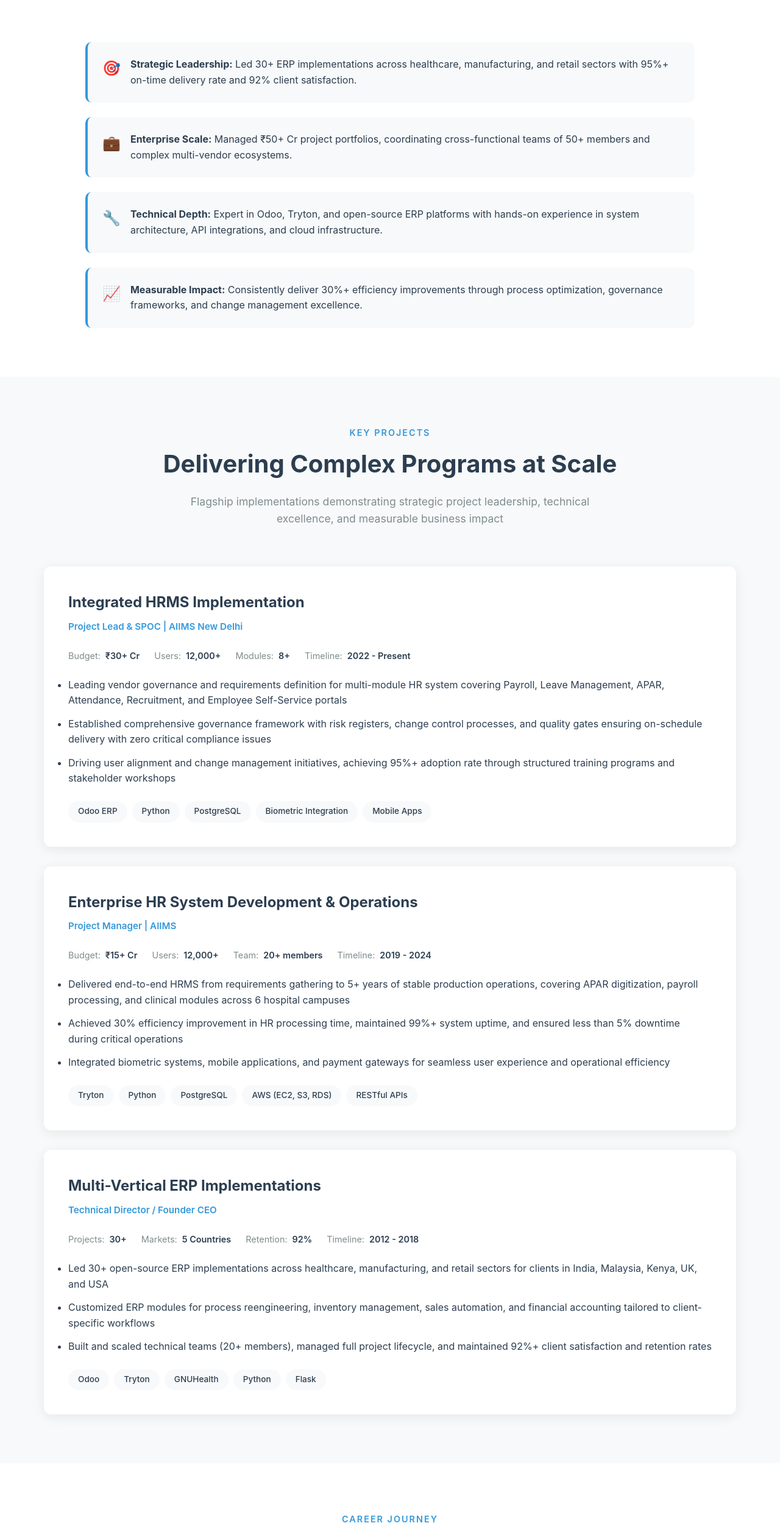
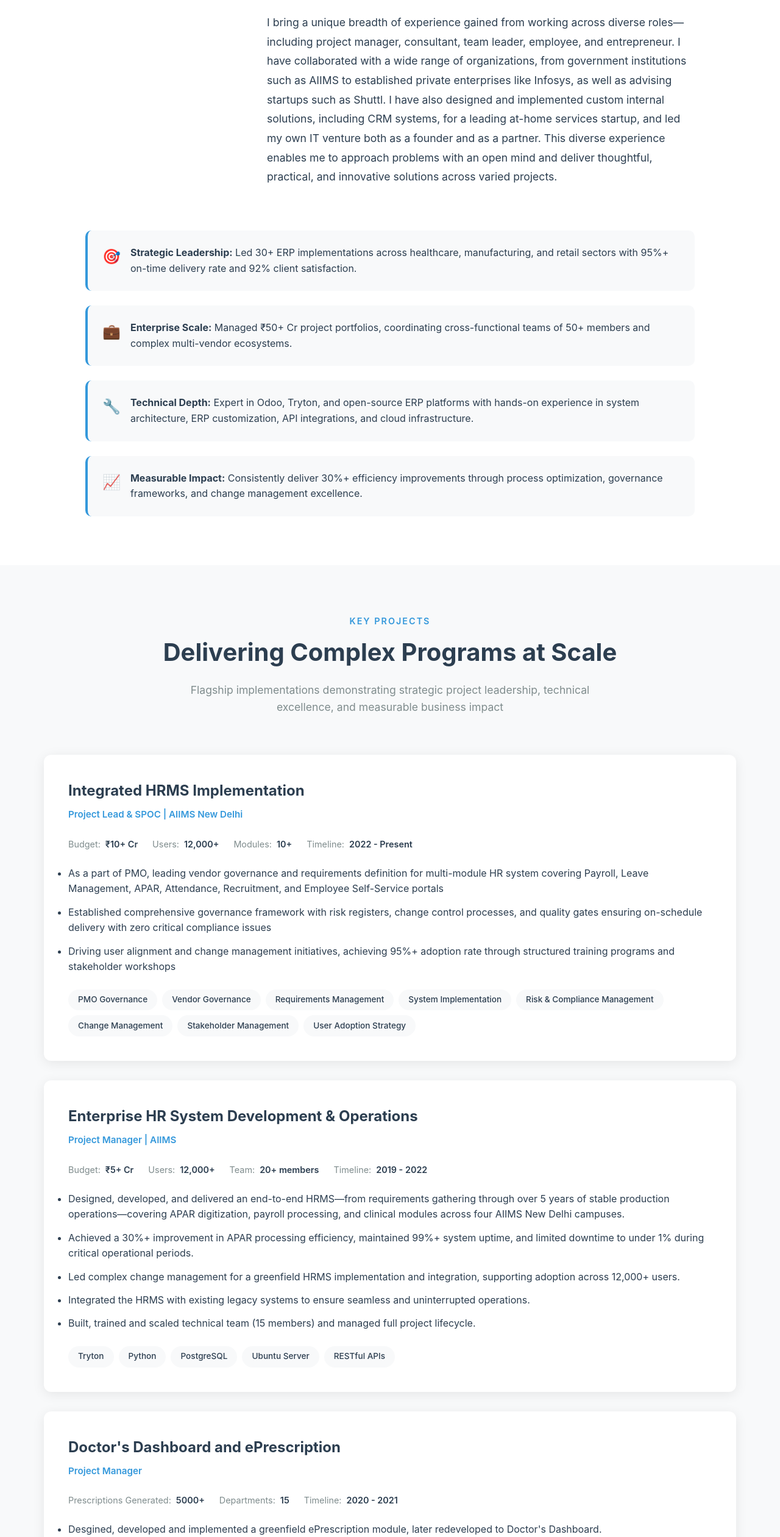
Before and after one commit to bansalprakhar/bansalprakhar.github.io, a plain HTML site: page index.html in a window 1280 px wide. Shown: the part 1425-3946 px from the top of the page at 61% size. Drawn offline with Linux system fonts and the light colour scheme.

Commit message:
Added projects and realigned

```diff
--- a/index.html
+++ b/index.html
@@ -807,6 +807,17 @@
                             transitioning to enterprise project management, I bring both entrepreneurial thinking and
                             structured PMO methodologies to complex technology initiatives.
                         </p>
+
+                        <p class="about-text">
+                            I bring a unique breadth of experience gained from working across diverse roles—including
+                            project manager, consultant, team leader, employee, and entrepreneur. I have collaborated
+                            with a wide range of organizations, from government institutions such as AIIMS to
+                            established private enterprises like Infosys, as well as advising startups such as Shuttl.
+                            I have also designed and implemented custom internal solutions, including CRM systems, for
+                            a leading at-home services startup, and led my own IT venture both as a founder and as a
+                            partner. This diverse experience enables me to approach problems with an open mind and
+                            deliver thoughtful, practical, and innovative solutions across varied projects.
+                        </p>
                     </div>
                 </div>
 
@@ -830,7 +841,8 @@
                         <div class="highlight-icon">🔧</div>
                         <div class="highlight-text">
                             <strong>Technical Depth:</strong> Expert in Odoo, Tryton, and open-source ERP platforms with
-                            hands-on experience in system architecture, API integrations, and cloud infrastructure.
+                            hands-on experience in system architecture, ERP customization, API integrations, and cloud
+                            infrastructure.
                         </div>
                     </div>
                     <div class="highlight-item">
@@ -867,7 +879,7 @@
                     <div class="project-meta">
                         <div class="meta-item">
                             <span class="meta-label">Budget:</span>
-                            <span class="meta-value">₹30+ Cr</span>
+                            <span class="meta-value">₹10+ Cr</span>
                         </div>
                         <div class="meta-item">
                             <span class="meta-label">Users:</span>
@@ -875,7 +887,7 @@
                         </div>
                         <div class="meta-item">
                             <span class="meta-label">Modules:</span>
-                            <span class="meta-value">8+</span>
+                            <span class="meta-value">10+</span>
                         </div>
                         <div class="meta-item">
                             <span class="meta-label">Timeline:</span>
@@ -883,8 +895,9 @@
                         </div>
                     </div>
                     <ul class="project-description">
-                        <li>Leading vendor governance and requirements definition for multi-module HR system covering
-                            Payroll, Leave Management, APAR, Attendance, Recruitment, and Employee Self-Service portals
+                        <li>As a part of PMO, leading vendor governance and requirements definition for multi-module HR
+                            system covering Payroll, Leave Management, APAR, Attendance, Recruitment, and Employee
+                            Self-Service portals
                         </li>
                         <li>Established comprehensive governance framework with risk registers, change control
                             processes, and quality gates ensuring on-schedule delivery with zero critical compliance
@@ -893,11 +906,14 @@
                             through structured training programs and stakeholder workshops</li>
                     </ul>
                     <div class="project-tech">
-                        <span class="tech-tag">Odoo ERP</span>
-                        <span class="tech-tag">Python</span>
-                        <span class="tech-tag">PostgreSQL</span>
-                        <span class="tech-tag">Biometric Integration</span>
-                        <span class="tech-tag">Mobile Apps</span>
+                        <span class="tech-tag">PMO Governance</span>
+                        <span class="tech-tag">Vendor Governance</span>
+                        <span class="tech-tag">Requirements Management</span>
+                        <span class="tech-tag">System Implementation</span>
+                        <span class="tech-tag">Risk & Compliance Management</span>
+                        <span class="tech-tag">Change Management</span>
+                        <span class="tech-tag">Stakeholder Management</span>
+                        <span class="tech-tag">User Adoption Strategy</span>
                     </div>
                 </div>
 
@@ -912,7 +928,7 @@
                     <div class="project-meta">
                         <div class="meta-item">
                             <span class="meta-label">Budget:</span>
-                            <span class="meta-value">₹15+ Cr</span>
+                            <span class="meta-value">₹5+ Cr</span>
                         </div>
                         <div class="meta-item">
                             <span class="meta-label">Users:</span>
@@ -924,23 +940,77 @@
                         </div>
                         <div class="meta-item">
                             <span class="meta-label">Timeline:</span>
-                            <span class="meta-value">2019 - 2024</span>
+                            <span class="meta-value">2019 - 2022</span>
                         </div>
                     </div>
                     <ul class="project-description">
-                        <li>Delivered end-to-end HRMS from requirements gathering to 5+ years of stable production
-                            operations, covering APAR digitization, payroll processing, and clinical modules across 6
-                            hospital campuses</li>
-                        <li>Achieved 30% efficiency improvement in HR processing time, maintained 99%+ system uptime,
-                            and ensured less than 5% downtime during critical operations</li>
-                        <li>Integrated biometric systems, mobile applications, and payment gateways for seamless user
-                            experience and operational efficiency</li>
+                        <li>
+                            Designed, developed, and delivered an end-to-end HRMS—from requirements gathering through
+                            over 5 years of stable production operations—covering APAR digitization, payroll
+                            processing, and clinical modules across four AIIMS New Delhi campuses.
+                        </li>
+                        <li>
+                            Achieved a 30%+ improvement in APAR processing efficiency, maintained 99%+ system uptime,
+                            and limited downtime to under 1% during critical operational periods.
+                        </li>
+                        <li>
+                            Led complex change management for a greenfield HRMS implementation and integration,
+                            supporting adoption across 12,000+ users.
+                        </li>
+                        <li>
+                            Integrated the HRMS with existing legacy systems to ensure seamless and uninterrupted
+                            operations.
+                        </li>
+                        <li>Built, trained and scaled technical team (15 members) and managed full project lifecycle.
+                        </li>
                     </ul>
                     <div class="project-tech">
                         <span class="tech-tag">Tryton</span>
                         <span class="tech-tag">Python</span>
                         <span class="tech-tag">PostgreSQL</span>
-                        <span class="tech-tag">AWS (EC2, S3, RDS)</span>
+                        <span class="tech-tag">Ubuntu Server</span>
+                        <span class="tech-tag">RESTful APIs</span>
+                    </div>
+                </div>
+
+                <div class="project-card">
+                    <div class="project-header">
+                        <div>
+                            <h3 class="project-title">Doctor's Dashboard and ePrescription</h3>
+                            <div class="project-role">Project Manager</div>
+                        </div>
+                    </div>
+                    <div class="project-meta">
+                        <div class="meta-item">
+                            <span class="meta-label">Prescriptions Generated:</span>
+                            <span class="meta-value">5000+</span>
+                        </div>
+                        <div class="meta-item">
+                            <span class="meta-label">Departments:</span>
+                            <span class="meta-value">15</span>
+                        </div>
+                        <!-- <div class="meta-item">
+                            <span class="meta-label"></span>
+                            <span class="meta-value"></span>
+                        </div> -->
+                        <div class="meta-item">
+                            <span class="meta-label">Timeline:</span>
+                            <span class="meta-value">2020 - 2021</span>
+                        </div>
+                    </div>
+                    <ul class="project-description">
+                        <li>Desgined, developed and implemented a greenfield ePrescription module, later redeveloped to
+                            Doctor's Dashboard.
+                        </li>
+                        <li>Created unique systems to reach lastmile connectivity for prescription availability for
+                            low-tech patients during COVID times.</li>
+                        <li>Helped residents to generate meaningful analysis of the data generated.</li>
+                    </ul>
+                    <div class="project-tech">
+                        <span class="tech-tag">Tryton</span>
+                        <span class="tech-tag">Python</span>
+                        <span class="tech-tag">PostgreSQL</span>
+                        <span class="tech-tag">Flask</span>
                         <span class="tech-tag">RESTful APIs</span>
                     </div>
                 </div>
@@ -1007,7 +1077,7 @@
                     <h3 class="timeline-title">Senior Project Manager (ERP & IT Projects)</h3>
                     <p class="timeline-company">All India Institute of Medical Sciences, New Delhi</p>
                     <ul class="timeline-description">
-                        <li>Serve as SPOC for ₹30+ Cr integrated HRMS implementation managing vendor governance and
+                        <li>Serve as SPOC for ₹15+ Cr integrated HRMS implementation managing vendor governance and
                             stakeholder alignment</li>
                         <li>Reduced vendor issue resolution time by 20% through structured escalation protocols</li>
                         <li>Oversee ISO 27001 compliance achieving zero critical findings across all systems</li>
@@ -1072,6 +1142,18 @@
 
             <div class="skills-grid">
                 <div class="skill-category">
+                    <h3>Leadership & Strategy</h3>
+                    <ul class="skill-list">
+                        <li>Cross-Functional Team Leadership (50+)</li>
+                        <li>Stakeholder Engagement & Communication</li>
+                        <li>Change Management & Transformation</li>
+                        <li>Process Optimization & Reengineering</li>
+                        <li>Conflict Resolution & Negotiation</li>
+                        <li>Training & Mentorship Programs</li>
+                        <li>Strategic Planning & Execution</li>
+                    </ul>
+                </div>
+                <div class="skill-category">
                     <h3>Program & Project Management</h3>
                     <ul class="skill-list">
                         <li>Agile, SAFe, Waterfall, Hybrid Methodologies</li>
@@ -1097,18 +1179,6 @@
                     </ul>
                 </div>
 
-                <div class="skill-category">
-                    <h3>Leadership & Strategy</h3>
-                    <ul class="skill-list">
-                        <li>Cross-Functional Team Leadership (50+)</li>
-                        <li>Stakeholder Engagement & Communication</li>
-                        <li>Change Management & Transformation</li>
-                        <li>Process Optimization & Reengineering</li>
-                        <li>Conflict Resolution & Negotiation</li>
-                        <li>Training & Mentorship Programs</li>
-                        <li>Strategic Planning & Execution</li>
-                    </ul>
-                </div>
             </div>
         </div>
     </section>
@@ -1136,14 +1206,6 @@
                         target="_blank" class="cert-link">View
                         Certificate</a>
                 </div>
-
-                <div class="cert-card">
-                    <div class="cert-icon">📜</div>
-                    <div class="cert-name">OpenERP Functional & Customization</div>
-                    <div class="cert-org">Pragmatics Techsoft Pvt. Ltd.</div>
-                    <div class="cert-date">Certified: 2010</div>
-                </div>
-
                 <!-- Add more PMI badges below -->
                 <div class="cert-card">
                     <img src="https://images.credly.com/size/340x340/images/218794c2-f7c2-4ab8-9839-b97ee7b3c5ee/blob"
@@ -1177,9 +1239,16 @@
                     <div class="cert-badge">Earned</div>
                     <a href="https://www.credly.com/badges/39dcf07c-f247-44c2-b033-698c2ce27ff3/public_url"
                         target="_blank" class="cert-link">View Badge</a>
+                </div>
 
-                    <!-- Add as many as you need following the same pattern -->
-                    <!-- <div class="cert-card">
+                <div class="cert-card">
+                    <div class="cert-icon">📜</div>
+                    <div class="cert-name">OpenERP Functional & Customization</div>
+                    <div class="cert-org">Pragmatics Techsoft Pvt. Ltd.</div>
+                    <div class="cert-date">Certified: 2010</div>
+                </div>
+                <!-- Add as many as you need following the same pattern -->
+                <!-- <div class="cert-card">
                     <img src="CREDLY_IMAGE_URL_HERE" alt="Badge Name" class="cert-badge-img">
                     <div class="cert-name">CERTIFICATION NAME</div>
                     <div class="cert-org">Project Management Institute (PMI)</div>
@@ -1187,7 +1256,6 @@
                     <div class="cert-badge">New</div>
                     <a href="YOUR_CREDLY_BADGE_URL" target="_blank" class="cert-link">View Badge</a>
                 </div> -->
-                </div>
             </div>
     </section>
 
@@ -1197,9 +1265,9 @@
                 <div class="section-label">Get In Touch</div>
                 <a href="Prakhar-Bansal.pdf" class="btn btn-secondary" download>Download Resume</a>
                 <h2 class="section-title">Let's Connect</h2>
-                <p class="section-subtitle">Open to Senior Project Manager and Program Manager
+                <!-- <p class="section-subtitle">Open to Senior Project Manager and Program Manager
                     opportunities in ERP implementation, digital transformation, and healthcare IT
-                </p>
+                </p> -->
             </div>
 
             <div class="contact-grid">
```
